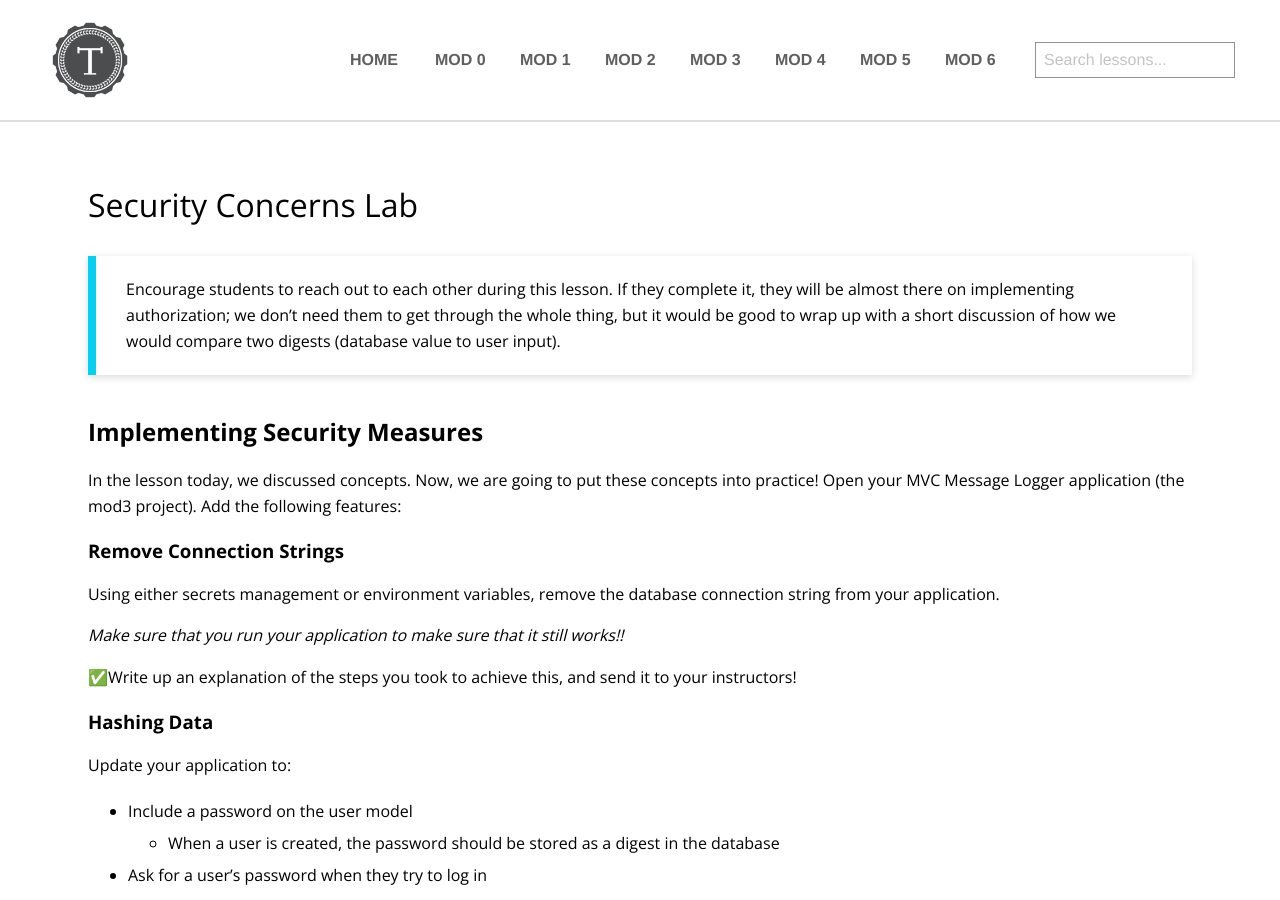
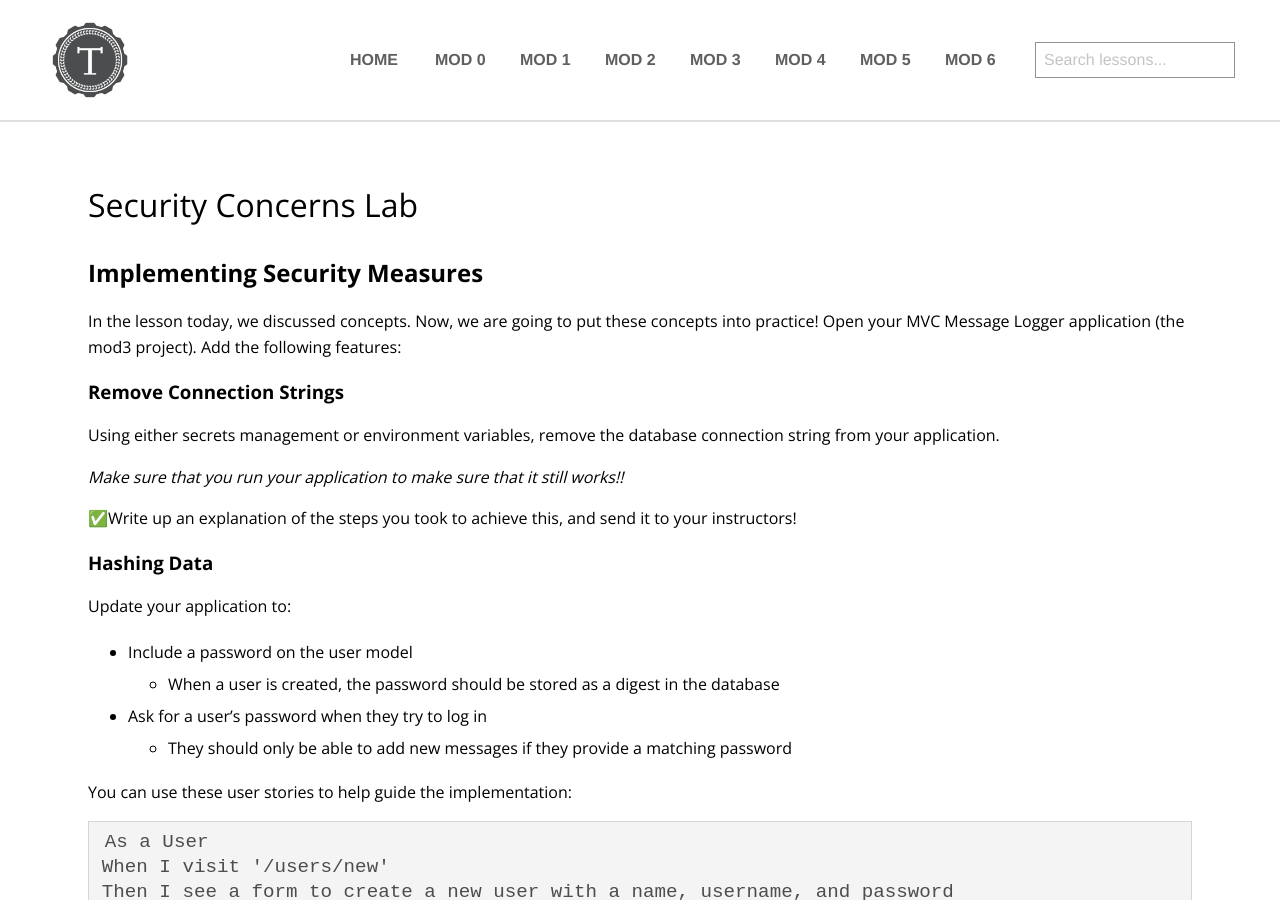
Before and after one commit to turingschool/launch-curriculum, a Jekyll site: the page built from module4/labs/Week3/SecurityConcerns.md, in a window 1280 px wide and 900 px high. Built offline with Jekyll 4.4.1, drawn with Linux system fonts in a browser that asks for light colours; nearby versions of some CDN libraries; comment, search, counter and statistics services are not loaded.

Commit message:
Update SecurityConcerns.md

```diff
--- a/module4/labs/Week3/SecurityConcerns.md
+++ b/module4/labs/Week3/SecurityConcerns.md
@@ -3,7 +3,7 @@ layout: page
 title: Security Concerns Lab
 ---
 
-<section class='call-to-action' markdown='1'>
+<section class='instructor-notes' markdown='1'>
 
 Encourage students to reach out to each other during this lesson.  If they complete it, they will be almost there on implementing authorization; we don't need them to get through the whole thing, but it would be good to wrap up with a short discussion of how we would compare two digests (database value to user input).
 
```
